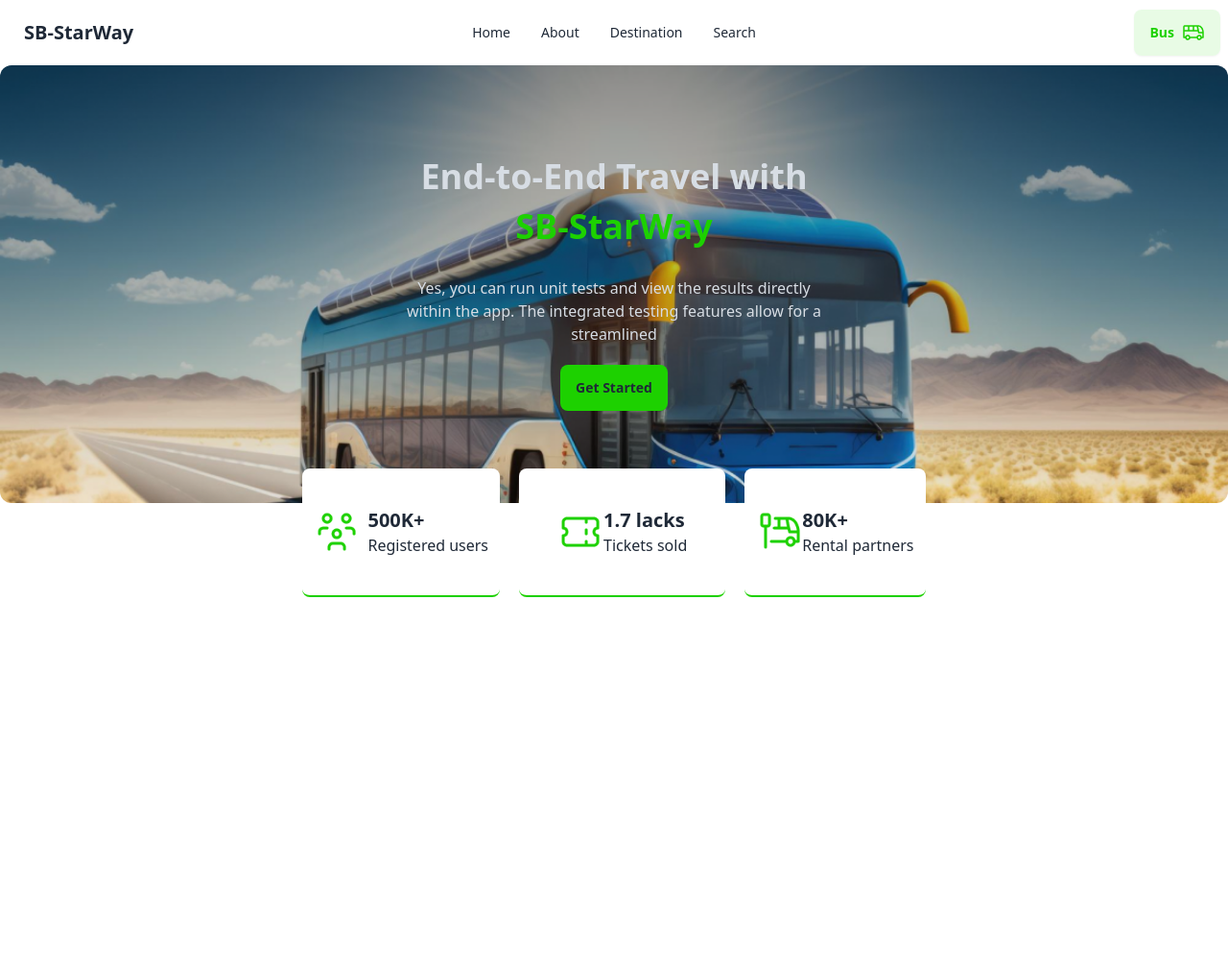
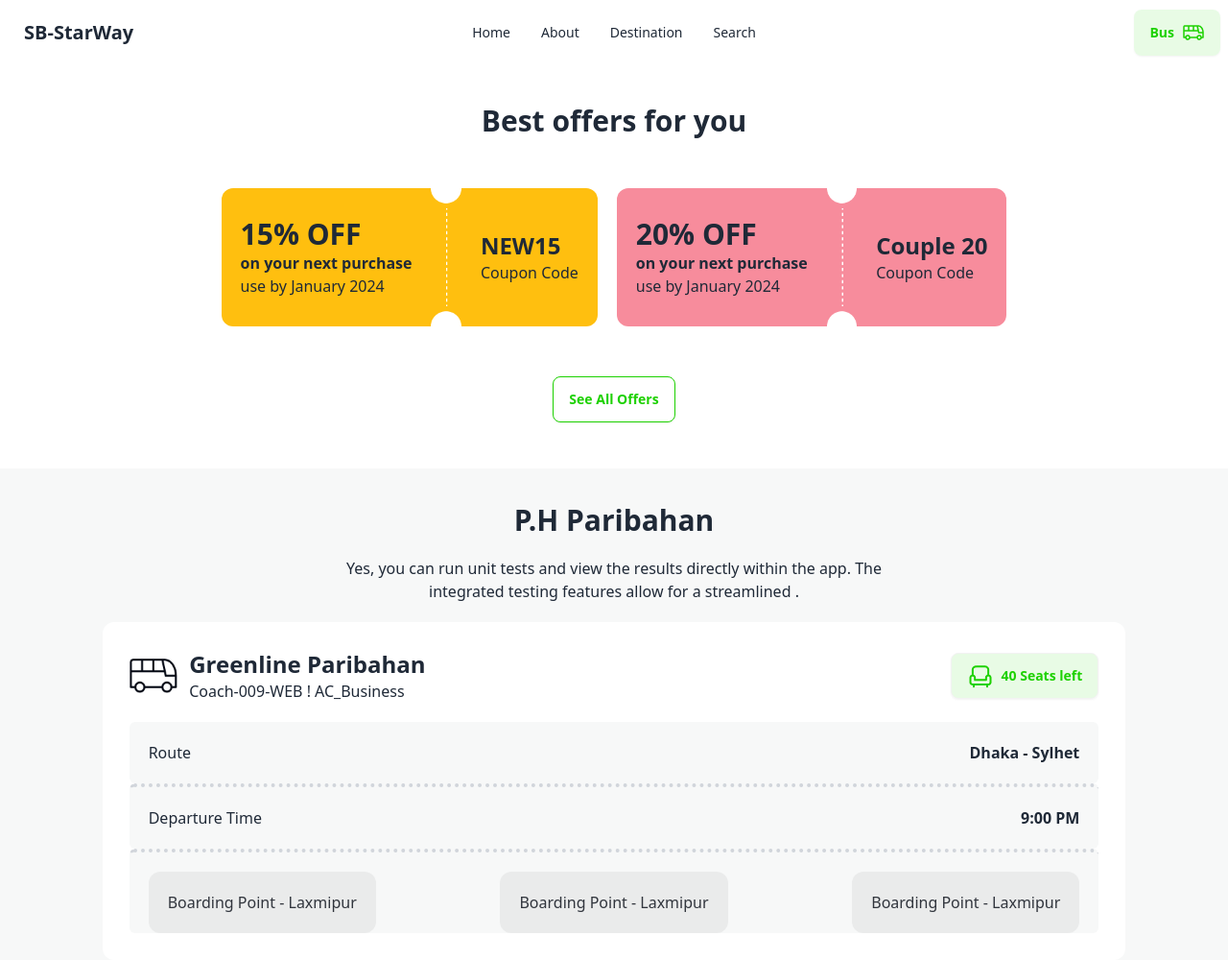
Before and after one commit to salmanhafizshuvo/SB-StarWay, a plain HTML site: page index.html in a window 1280 px wide. Shown: the whole page at 96% size. Before the commit the page ends 800 px from the top, so only its background shows below. Drawn offline with nearby package versions, Linux system fonts and the light colour scheme.

Commit message:
seee you at 7am

```diff
--- a/index.html
+++ b/index.html
@@ -42,7 +42,7 @@
 
 
      <main>
-   <div>
+   <div class="hidden">
     <div class="hero container mx-auto rounded-xl py-20" style="background-image: url(/images/banner.png); overflow: hidden; ">
         <div class="hero- "></div>
         <div class="hero-content text-center text-neutral-content">
@@ -78,6 +78,140 @@
         </div>
     </div>
    </div>
+<!-- best offer  -->
+<section class="container mx-auto space-y-8 pt-10">
+    <h1 class="text-3xl text-center font-extrabold">
+        Best offers for you
+    </h1>
+    <div class="justify-center flex gap-5 py-5">
+        <div class="flex bg-[#FFBF0F] h-36 rounded-xl">
+            <div class=" flex justify-center flex-col px-5">
+                <h1 class="text-3xl font-bold">
+                    15% OFF
+                </h1>
+                <p class="font-bold">
+                    on your next purchase
+                </p>
+                <p>
+                    use by January 2024
+                </p>
+            </div>
+            <img src="/images/cupon-devider.png" alt="">
+
+            <div class="justify-center flex flex-col px-5   " >
+                <h2 class="text-2xl font-bold">
+                    NEW15
+                </h2>
+                <p>
+                    Coupon Code
+                </p>
+            </div>
+        </div>
+
+
+        <div class="flex bg-[#F78C9C] h-36 rounded-xl">
+            <div class=" flex justify-center flex-col px-5">
+                <h1 class="text-3xl font-bold">
+                    20% OFF
+                </h1>
+                <p class="font-bold">
+                    on your next purchase
+                </p>
+                <p>
+                    use by January 2024
+                </p>
+            </div>
+            <img src="/images/cupon-devider.png" alt="">
+
+            <div class="justify-center flex flex-col px-5   " >
+                <h2 class="text-2xl font-bold">
+                    Couple 20
+                </h2>
+                <p>
+                    Coupon Code
+                </p>
+            </div>
+        </div>
+
+    </div>
+    <button class="btn mx-auto block  text-[#1DD100]  border-[#1DD100] bg-white">
+        See All Offers
+    </button>
+</section>
+
+<!--seat -->
+<section class="bg-[#F7F8F8] container mx-auto pt-9 mt-12">
+    <section >
+      <div class="text-center space-y-5">
+        <h2 class="text-3xl font-bold ">
+            P.H Paribahan
+        </h2>
+        <p class="w-1/2 mx-auto">
+            Yes, you can run unit tests and view the results directly within the app. The integrated testing features allow for a streamlined .
+        </p>
+      </div>
+
+      <div class="bg-white w-10/12 mx-auto rounded-xl mt-5 p-2">
+        <div class="flex justify-between items-center pt-5 px-5 ">
+            <div class="flex justify-center items-center gap-3">
+                <img class="h-9 " src="/images/bus-logo.png" alt="">
+               <div>
+                <h3 class="text-2xl font-bold ">
+                    Greenline Paribahan
+                </h3>
+                <p>
+                    Coach-009-WEB ! AC_Business
+                </p>
+               </div>
+            </div>
+            <button class="flex btn text-[#1DD100] bg-[#1DD1001A]">
+               <img src="/images/seat-green.png" alt=""> 40 Seats left
+            </button>
+        </div>
+
+       <div class="m-5 divide-y-4 divide-dotted divide-gray-300 ">
+        <div class="bg-[#F7F8F8]  rounded-md">
+            <div class="flex justify-between  py-5 px-5 ">
+                <p>
+                    Route
+                </p>
+                <p class="font-bold">
+                    Dhaka - Sylhet
+                </p>
+            </div>
+        </div>
+
+        <div class=" bg-[#F7F8F8] rounded-md ">
+            <div class="flex justify-between  py-5 px-5 ">
+                <p>
+                    Departure Time
+                </p>
+                <p class="font-bold">
+                    9:00 PM
+                </p>
+            </div>
+        </div>
+        <div class=" bg-[#F7F8F8] rounded-md pt-5 ">
+            <div class="flex justify-between px-5">
+                <p class="text-[#030712CC] bg-[#0307120D] p-5 rounded-xl ">
+                    Boarding Point - Laxmipur
+                </p>
+                <p class="text-[#030712CC] bg-[#0307120D] p-5 rounded-xl ">
+                    Boarding Point - Laxmipur
+                </p>
+                <p class="text-[#030712CC] bg-[#0307120D] p-5 rounded-xl ">
+                    Boarding Point - Laxmipur
+                </p>
+            </div>
+        </div>
+       </div>
+
+      </div>
+
+    </section>
+</section>
+
+
      </main>
 
 
```
